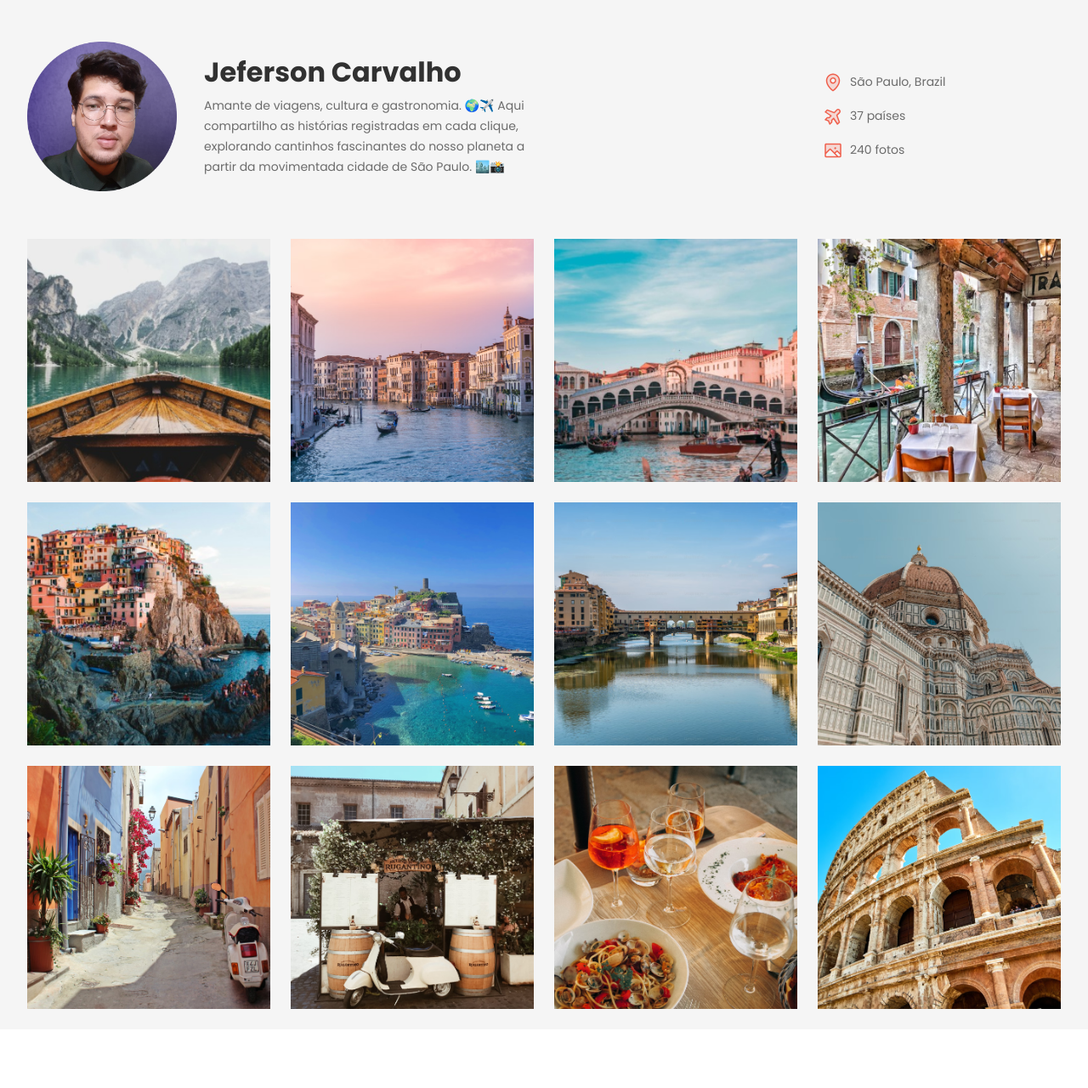
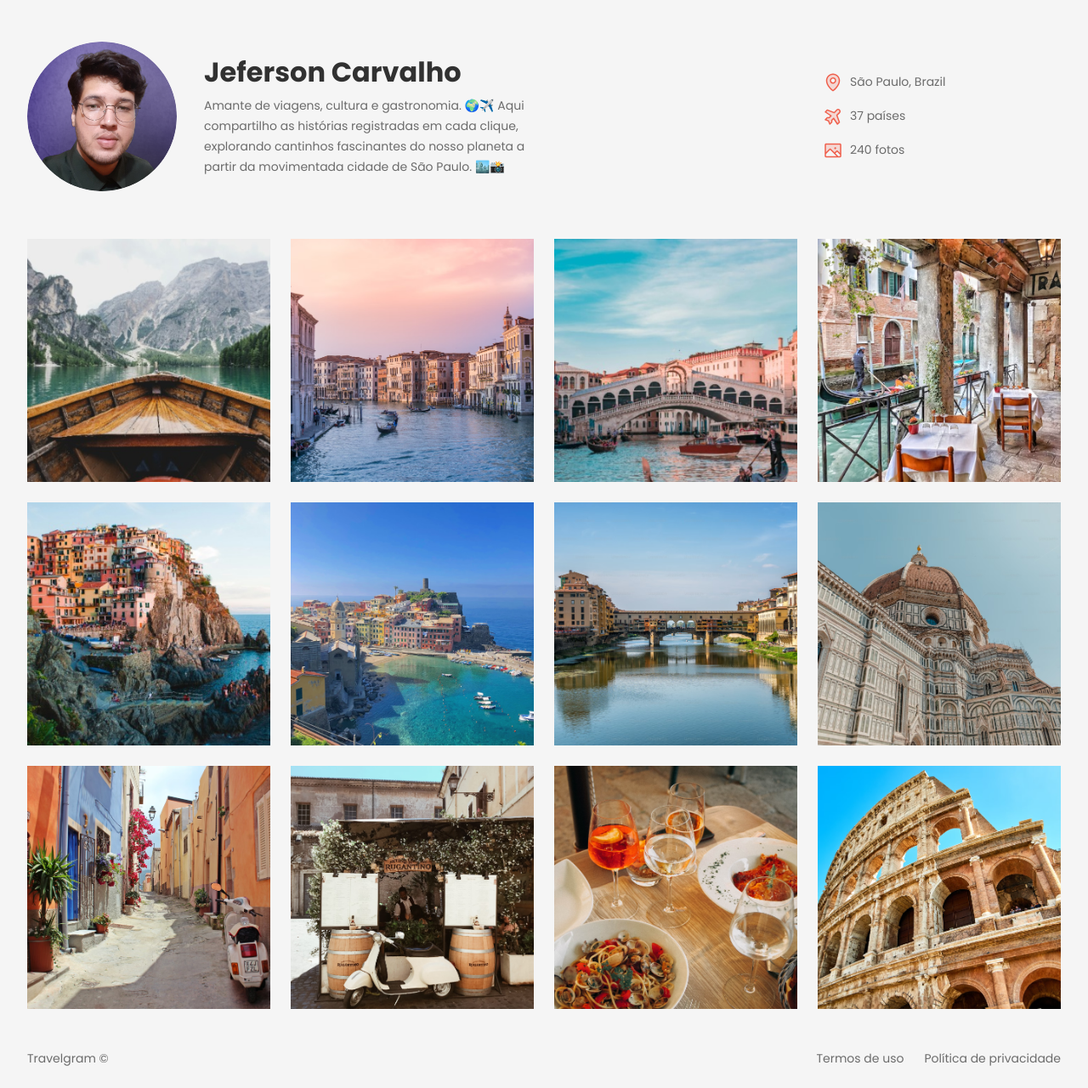
Before and after one commit to kjeehcs/Projeto-Travelgram, a plain HTML site: page index.html in a window 1280 px wide. Shown: the part 79-1359 px from the top of the page at 85% size. Before the commit the page ends 1290 px from the top, so only its background shows below. Drawn offline with Linux system fonts and the light colour scheme.

Commit message:
Final Project

```diff
--- a/index.html
+++ b/index.html
@@ -83,6 +83,17 @@
             <img src="assets/images/Image 11.png" alt="">
             <img src="assets/images/Image 12.png" alt="">
         </main>
+
+
+        <footer class="container">
+            <span>
+                Travelgram &copy;
+            </span>
+            <span>
+                Termos de uso
+            </span>
+            <span>Política de privacidade</span>
+        </footer>
     </div>
 </body>
 
--- /dev/null
+++ b/styles/footer.css
@@ -0,0 +1,10 @@
+footer {
+    display: flex;
+    padding-block: 24px;
+    gap: 24px;
+    font: 14px/150% var(--font-family);
+}
+
+footer span:nth-child(1) {
+    margin-right: auto;
+}
--- a/styles/header.css
+++ b/styles/header.css
@@ -20,6 +20,12 @@ header .container{
     color: var(--text-color-primary);
     margin-bottom: 8px;
 }
+#profile img{
+    width: 176px;
+    height: 176px;
+    object-fit: cover;
+    border-radius: 50%;
+}
 header div > img{
     width: 176px;
     height: 176px;
--- a/styles/index.css
+++ b/styles/index.css
@@ -2,3 +2,4 @@
 @import url('nav.css');
 @import url('header.css');
 @import url('main.css');
+@import url('footer.css');
```
